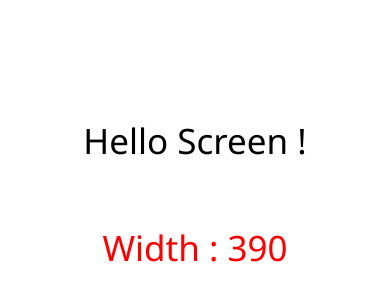
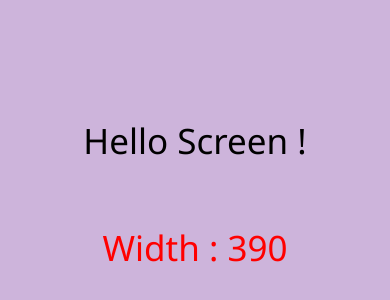
Before and after one commit to AmirTaki/CSS-Media-Queries, a plain HTML site: page index.html in a window 390 px wide. Shown: the part 282-582 px from the top of the page. Drawn offline with Linux system fonts and the light colour scheme.

Commit message:
add media at project

```diff
--- a/src/styles.css
+++ b/src/styles.css
@@ -54,12 +54,40 @@ body{
     color:red
 }
 
-@media  (min-width :768px)  {
+/* !IMPORTANT : From big to small */
+
+/* desktop */
+
+@media (max-width: 1200px) {
+    .container{
+        background-color: var(--color-4);
+    }
+}
+
+/* labtop */
+@media (max-width: 992px ){
+    .container{
+        background-color: var(--color-3);
+    }
+}
+
+/* tablet */
+
+@media (max-width : 768px){
+    .container {
+        background-color: var(--color-2);
+    }
+}
+
+/* mobile */
+
+@media  (max-width : 576px)  {
     .container{
         background-color: var(--color-1);
     }
 
 }
+
 
 
 /*
```
